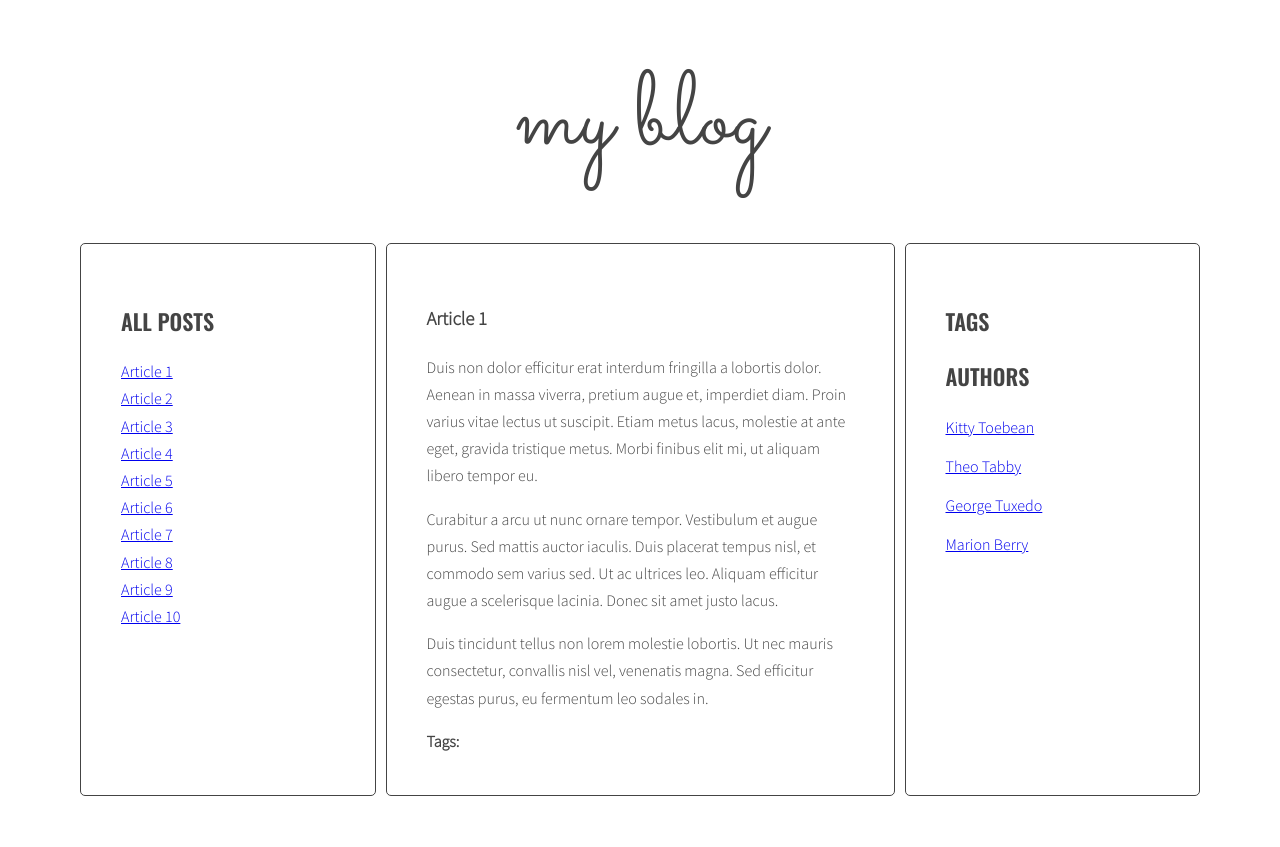
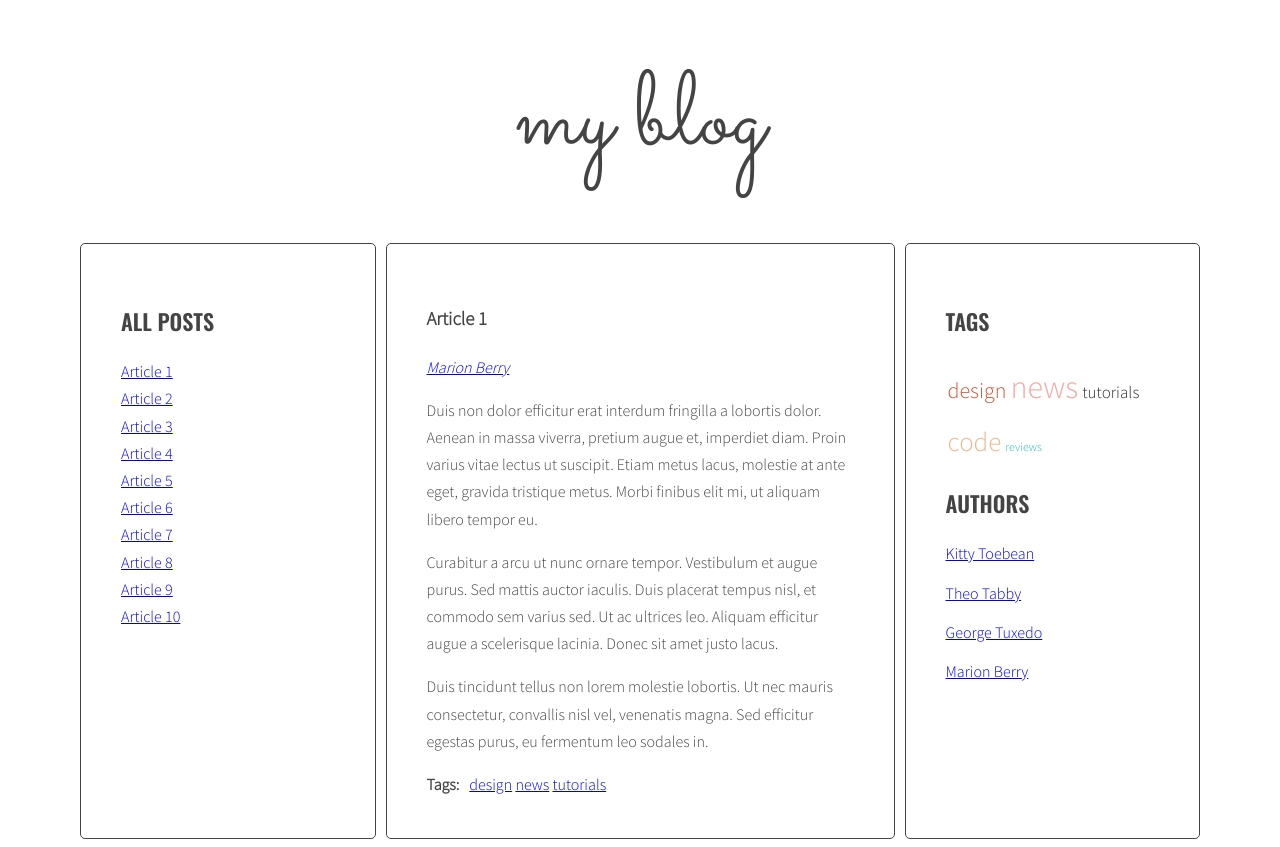
Before and after one commit to KatarzynaStrumidlo/javascript-blog, a website: page index.html in a window 1280 px wide. Before the commit the page ends 804 px from the top, so only its background shows below. Drawn offline with nearby package versions, Linux system fonts and the light colour scheme.

Commit message:
functions calculateTagsParams and calculateTagClass

```diff
--- a/js/script.js
+++ b/js/script.js
@@ -61,7 +61,7 @@ function calculateTagsParams(tags){
   }
   return params;
 }
-calculateTagsParams();
+//calculateTagsParams();
 
 function calculateTagClass(count, params){
   const normalizedCount = count - params.min;
@@ -70,7 +70,7 @@ function calculateTagClass(count, params){
   const classNumber = Math.floor( percentage * (optCloudClassCount - 1) + 1 );
   return optCloudClassPrefix + classNumber;
 }
-calculateTagClass();
+//calculateTagClass();
 
 function generateTags(){
    /* [NEW] create a new variable allTags with an empty object */
@@ -115,7 +115,7 @@ function generateTags(){
   for(let tag in allTags){
     /* [NEW] generate code of a link and add it to allTagsHTML */
     //allTagsHTML += '<li><a href="#tag-' + tag +' (' + allTags[tag] + ')">' + tag + ' (' + allTags[tag] + ')' + '</a></li>';
-    const tagLinkHTML = '<li><a href="#tag-' + tag +' (' + allTags[tag] + ')"' + 'class="' + calculateTagClass(allTags[tag], tagsParam) + '"'+ '>' + tag + ' (' + allTags[tag] + ')' + '</a></li>';
+    const tagLinkHTML = '<li><a href="#tag-' + tag +' (' + allTags[tag] + ')"' + 'class="' + calculateTagClass(allTags[tag], tagsParams) + '"'+ '>' + tag + '</a></li>';
     allTagsHTML += tagLinkHTML;
     console.log('tagLinkHTML:', tagLinkHTML);
     /* [NEW] END LOOP: for each tag in allTags: */
--- a/sass/style.scss
+++ b/sass/style.scss
@@ -122,3 +122,54 @@ body {
     margin: 0 10px 0 0;
   }
 }
+
+.sidebar .tags li{
+  display: inline-flex;
+  padding: 2px;
+
+  a {
+    text-decoration: none;
+    text-align: center;
+  }
+}
+
+.tag-size-1 {
+  font-size: 12px;
+  color: #17BEBB;
+}
+.tag-size-2 {
+  font-size: 17px;
+  color: #2E282A;
+}
+.tag-size-3 {
+  font-size: 22px;
+  color: #CD5334;
+}
+.tag-size-4 {
+  font-size: 27px;
+  color: #EDB88B;
+}
+.tag-size-5 {
+  font-size: 32px;
+  color: #F4A8A4;
+}
+.tag-size-6 {
+  font-size: 24px;
+  color: brown;
+}
+.tag-size-7 {
+  font-size: 26px;
+  color: orange;
+}
+.tag-size-8 {
+  font-size: 28px;
+  color: sandybrown;
+}
+.tag-size-9 {
+  font-size: 30px;
+  color: teal;
+}
+.tag-size-10 {
+  font-size: 32px;
+  color: grey;
+}
```
Also changed, not shown: css/style.css, 1 other file.
